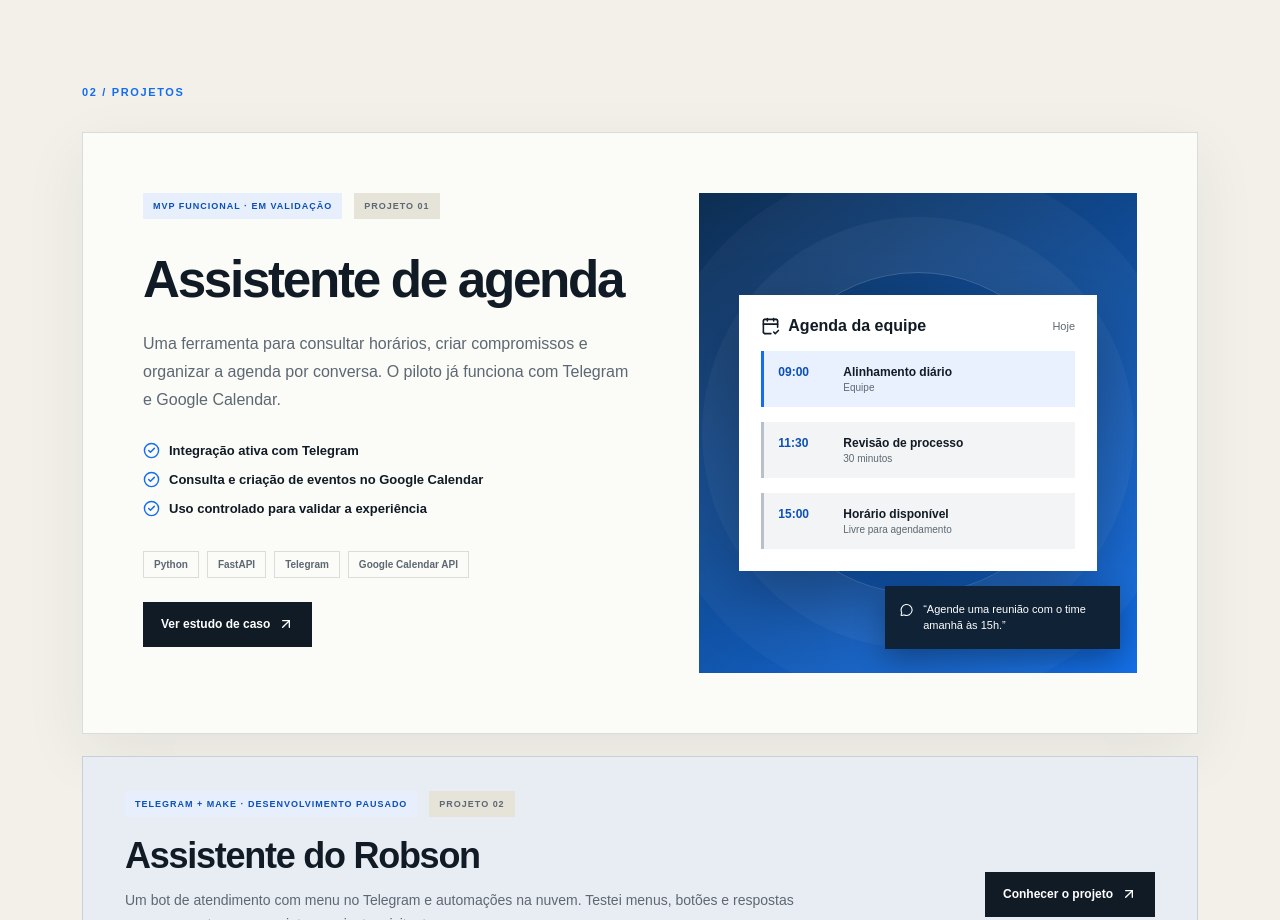
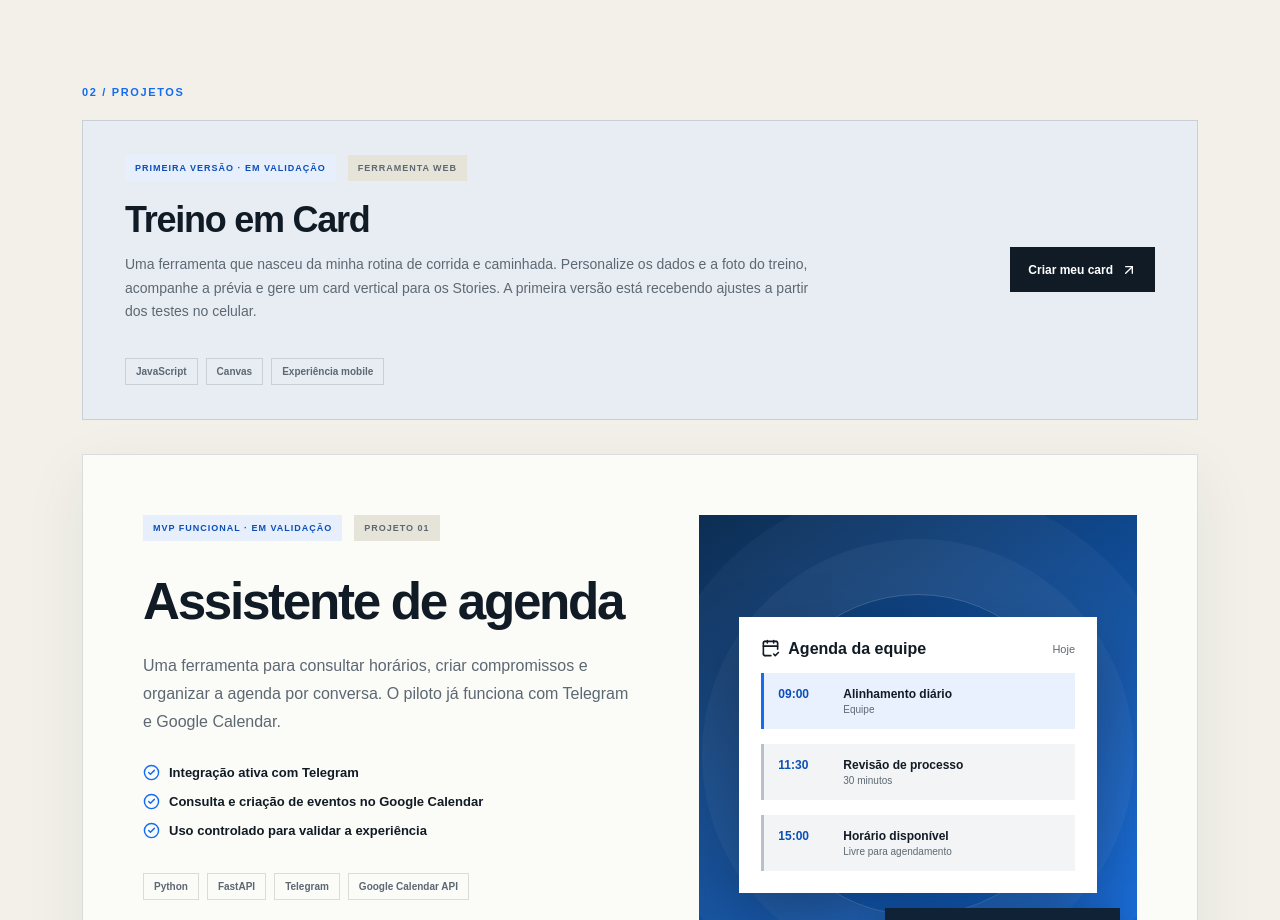
Before and after one commit to Jefferson-Robson/meu-portifolio, a Next.js app: page / in a window 1280 px wide. Shown: the part 2180-3100 px from the top of the page. Built offline with nearby package versions, Linux system fonts and the light colour scheme.

Commit message:
feat: apresentar Treino em Card e atualizar jornada de corrida

```diff
--- a/app/page.tsx
+++ b/app/page.tsx
@@ -88,6 +88,15 @@ export default function Home() {
 
       <section className="projects" id="projetos">
         <div className="section-number">02 / PROJETOS</div>
+        <article className="project-lab">
+          <div>
+            <div className="project-label"><span>PRIMEIRA VERSÃO · EM VALIDAÇÃO</span><span>FERRAMENTA WEB</span></div>
+            <h3>Treino em Card</h3>
+            <p>Uma ferramenta que nasceu da minha rotina de corrida e caminhada. Personalize os dados e a foto do treino, acompanhe a prévia e gere um card vertical para os Stories. A primeira versão está recebendo ajustes a partir dos testes no celular.</p>
+            <div className="tech-row"><span>JavaScript</span><span>Canvas</span><span>Experiência mobile</span></div>
+          </div>
+          <a className="project-link" href="/treino/">Criar meu card <ArrowUpRight size={16} /></a>
+        </article>
         <div className="project-featured">
           <div className="project-copy">
             <div className="project-label"><span>MVP FUNCIONAL · EM VALIDAÇÃO</span><span>PROJETO 01</span></div>
```
